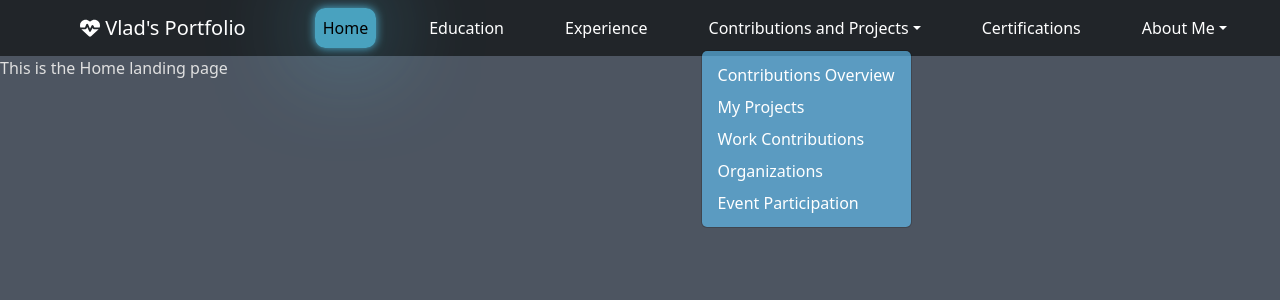
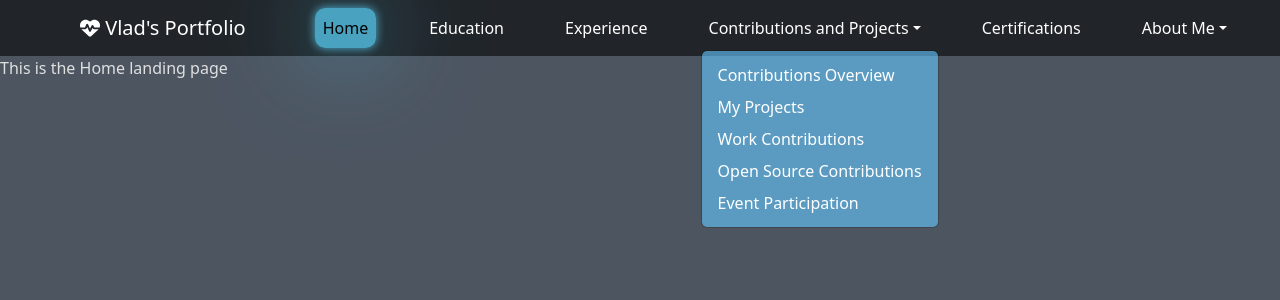
Before and after one commit to MR-VL/Portfolio-Vlad, a React (Vite) app: page /Portfolio-Vlad/Home in a window 1280 px wide. Both pictures are taken after a click on the button "Contributions and Projects". Shown: the top 300 px of the page. Built offline with nearby package versions, Linux system fonts and the light colour scheme.

Commit message:
rename organizations to open source ~ it sounds better

```diff
--- a/src/App.tsx
+++ b/src/App.tsx
@@ -6,7 +6,7 @@ import Education from "./pages/Education.tsx";
 import Certifications from "./pages/Certifications.tsx";
 import Experience from "./pages/Experience.tsx";
 import WorkContributions from "./pages/WorkContributions.tsx";
-import Organizations from "./pages/Organizations.tsx";
+import OpenSource from "./pages/OpenSource.tsx";
 import Contributions from "./pages/Contributions.tsx";
 import AboutMe from "./pages/AboutMe.tsx";
 import Nav from './components/nav';
@@ -36,7 +36,7 @@ function App() {
                 <Route path={`${base}/MyProjects`} element={<MyProjects/>} />
                 <Route path={`${base}/WorkContributions`} element={<WorkContributions/>} />
                 <Route path={`${base}/Certifications`} element={<Certifications/>} />
-                <Route path={`${base}/Organizations`} element={<Organizations/>} />
+                <Route path={`${base}/OpenSource`} element={<OpenSource/>} />
                 <Route path={`${base}/Contributions`} element={<Contributions/>} />
                 <Route path={`${base}/AboutMe`} element={<AboutMe/>} />
                 <Route path={`${base}/Contact`} element={<Contact/>} />
--- a/src/components/nav.tsx
+++ b/src/components/nav.tsx
@@ -42,7 +42,7 @@ function Nav() {
 
                     <NavDropdown
                         className={`margin ${isAnyActive([
-                            '/Contributions', '/MyProjects', '/WorkContributions', '/EventParticipation', '/Organizations'
+                            '/Contributions', '/MyProjects', '/WorkContributions', '/EventParticipation', '/OpenSource'
                         ]) ? 'active-link' : ''}`}
                         title="Contributions and Projects"
                         id="contributions-dropdown"
@@ -60,8 +60,8 @@ function Nav() {
                             <NavDropdown.Item className="margin">Work Contributions</NavDropdown.Item>
                         </LinkContainer>
 
-                        <LinkContainer to={`${base}/Organizations`}>
-                            <NavDropdown.Item className="margin">Organizations</NavDropdown.Item>
+                        <LinkContainer to={`${base}/OpenSource`}>
+                            <NavDropdown.Item className="margin">Open Source Contributions</NavDropdown.Item>
                         </LinkContainer>
 
                         <LinkContainer to={`${base}/EventParticipation`}>
--- a/src/pages/Organizations.tsx
+++ b/src/pages/OpenSource.tsx
@@ -2,10 +2,10 @@ import React from 'react';
 import demo from '../assets/demo.png';
 import sherlock from '../assets/sherlock-logo.png';
 
-const Organizations: React.FC = () => {
+const OpenSource: React.FC = () => {
     return (
         <div className="container mt-5 text-white">
-            <h1 className="mb-4 border-bottom pb-2">Organizations</h1>
+            <h1 className="mb-4 border-bottom pb-2">Open Source Contributions</h1>
 
             <div className="row align-items-start pb-4 mb-2">
                 {/* LEFT COLUMN — TEXTUAL CONTENT */}
@@ -248,4 +248,4 @@ const Organizations: React.FC = () => {
     );
 };
 
-export default Organizations;
+export default OpenSource;
```
